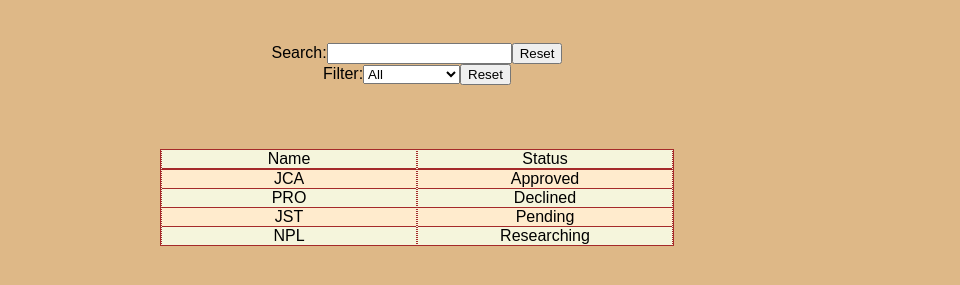
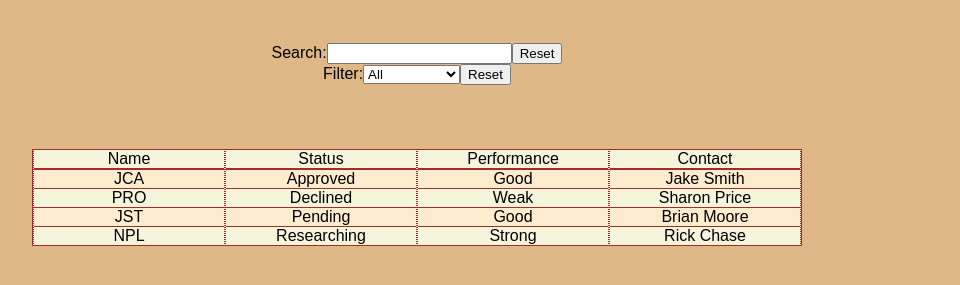
Before and after one commit to BGamber/inscodechallenge, a React app: page /view in a window 1280 px wide. Shown: the part 113-398 px from the top of the page, without its empty margins (223-1183 px from the left). Built offline with nearby package versions, Linux system fonts and the light colour scheme.

Commit message:
Add performance, contact columns to view page

```diff
--- a/src/components/ViewList.js
+++ b/src/components/ViewList.js
@@ -66,6 +66,38 @@ let ViewList = ({
             </div>
           ))}
       </div>
+      <div className="column-performance">
+        <div className="col-performance-header">Performance</div>
+        {companyList
+          .filter(company => company.name.indexOf(companySearch) !== -1)
+          .filter(company => company.status.indexOf(filter) !== -1)
+          .map((company, index) => (
+            <div
+              key={"list-" + company.name}
+              className={
+                "col-performance-item" + (index % 2 === 0 ? " even" : " odd")
+              }
+            >
+              {company.performance}
+            </div>
+          ))}
+      </div>
+      <div className="column-contact">
+        <div className="col-contact-header">Contact</div>
+        {companyList
+          .filter(company => company.name.indexOf(companySearch) !== -1)
+          .filter(company => company.status.indexOf(filter) !== -1)
+          .map((company, index) => (
+            <div
+              key={"list-" + company.name}
+              className={
+                "col-contact-item" + (index % 2 === 0 ? " even" : " odd")
+              }
+            >
+              {company.contact.name}
+            </div>
+          ))}
+      </div>
     </div>
   </div>
 );
--- a/src/styles/ViewList.css
+++ b/src/styles/ViewList.css
@@ -5,18 +5,18 @@
 }
 
 .list-display {
-  width: 40%;
+  width: 60%;
   margin-top: 5%;
   display: flex;
   flex-direction: row;
-  justify-content: space-around;
-  align-items: center;
+  justify-content: center;
+  align-items: flex-start;
   border-left: 1px solid brown;
   border-right: 1px solid brown;
   background-color: beige;
 }
 
-.column-name, .column-status {
+.column-name, .column-status, .column-performance, .column-contact {
   flex: 1;
   display: flex;
   flex-direction: column;
@@ -26,14 +26,14 @@
   border-right: 1px dotted brown;
 }
 
-.col-name-header, .col-status-header {
+.col-name-header, .col-status-header, .col-performance-header, .col-contact-header {
   display: flex;
   justify-content: center;
   width: 100%;
   border-bottom: 2px solid brown;
 }
 
-.col-name-item, .col-status-item {
+.col-name-item, .col-status-item, .col-performance-item, .col-contact-item {
   width: 100%;
   display: flex;
   justify-content: center;
```
